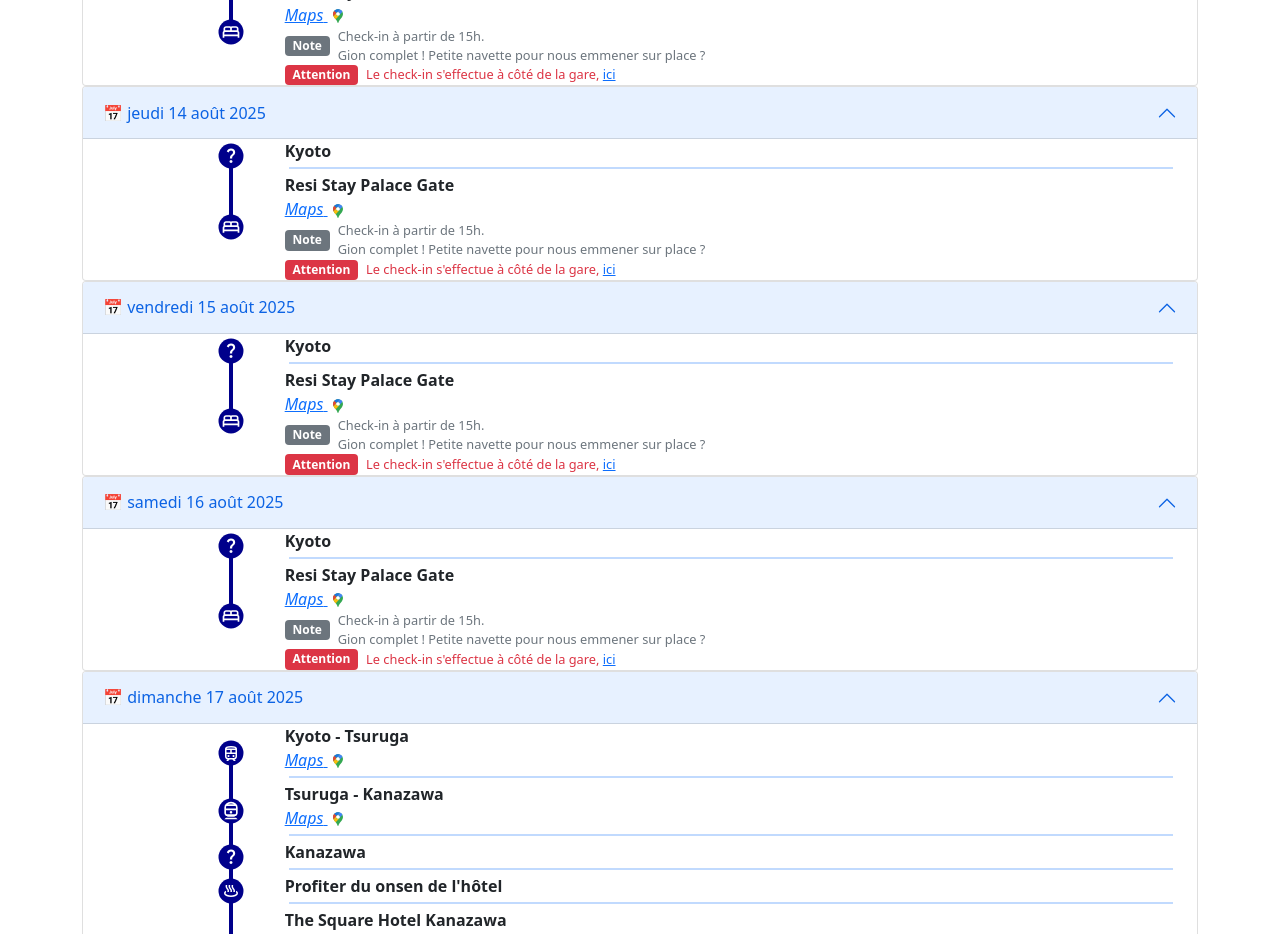
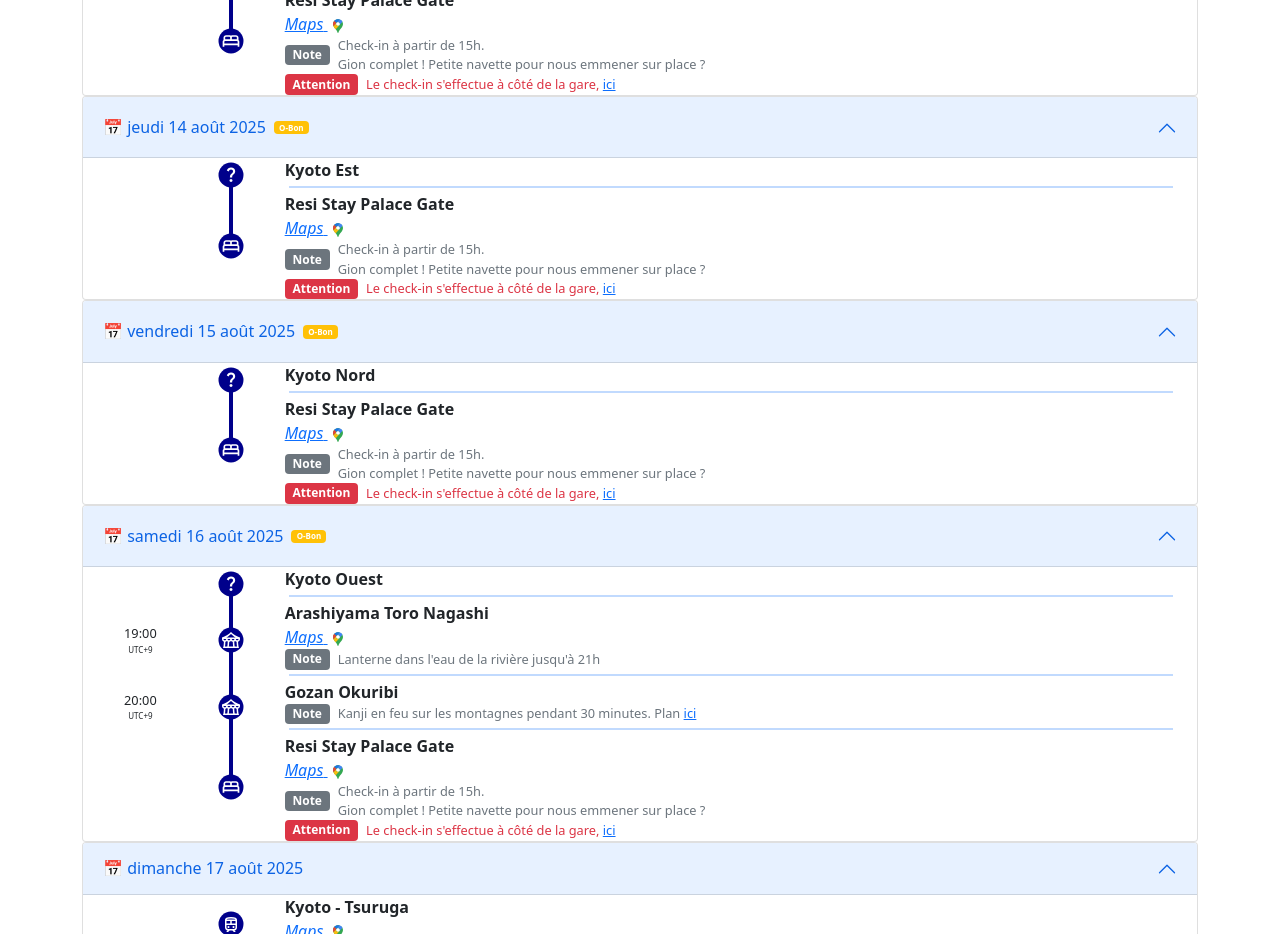
Before and after one commit to Picarros/Voyage, a SvelteKit app: page / in a window 1280 px wide. Shown: the part 2460-3394 px from the top of the page. Built offline with nearby package versions, Linux system fonts and the light colour scheme; no server answers.

Commit message:
Ajout des évènements et de ce qu'on va faire à Kyoto

```diff
--- /dev/null
+++ b/src/lib/components/Events.svelte
@@ -0,0 +1,9 @@
+<script>
+	export let events;
+</script>
+
+{#if events}
+	{#each events as event}
+		<span style="font-size: 0.5rem;" class="m-2 bg-warning badge badge-warning text-center">{event.description}</span>
+	{/each}
+{/if}
--- a/src/routes/+page.svelte
+++ b/src/routes/+page.svelte
@@ -2,6 +2,7 @@
 	import { onMount } from 'svelte';
     import { base } from '$app/paths';
 	import Calendar from '$lib/components/Calendar.svelte';
+    import Events from '$lib/components/Events.svelte';
 	import Day from '$lib/components/Day.svelte';
 
 	let data;
@@ -24,6 +25,11 @@
 		let d = new Date(date);
 		return trip?.accommodations.find((x) => new Date(x.from) <= d && d < new Date(x.to));
 	}
+
+    function getEvents(date){
+        let d = new Date(date);
+        return trip?.events.filter((x) => new Date(x.from) <= d && d <= new Date(x.to));
+    }
 </script>
 
 <div class="container">
@@ -53,6 +59,7 @@
 								aria-controls="collapse{dayIndex}"
 							>
 								<Calendar date={day.date}/>
+                                <Events events={getEvents(day.date)} />
 							</button>
 						</h2>
 						<!-- Contenu -->
--- a/static/data/data.json
+++ b/static/data/data.json
@@ -147,7 +147,7 @@
 					"steps": [
 						{
 							"type": "",
-							"title": "Kyoto"
+							"title": "Kyoto Centre / Est"
 						}
 					]
 				},
@@ -156,7 +156,7 @@
 					"steps": [
 						{
 							"type": "",
-							"title": "Kyoto"
+							"title": "Osaka"
 						}
 					]
 				},
@@ -165,7 +165,7 @@
 					"steps": [
 						{
 							"type": "",
-							"title": "Kyoto"
+							"title": "Nara"
 						}
 					]
 				},
@@ -174,7 +174,7 @@
 					"steps": [
 						{
 							"type": "",
-							"title": "Kyoto"
+							"title": "Kyoto Est"
 						}
 					]
 				},
@@ -183,17 +183,32 @@
 					"steps": [
 						{
 							"type": "",
-							"title": "Kyoto"
+							"title": "Kyoto Nord"
 						}
 					]
 				},
 				{
 					"date": "2025-08-16",
 					"steps": [
+                        {
+							"type": "",
+							"title": "Kyoto Ouest"
+						},
 						{
-							"type": "",
-							"title": "Kyoto"
-						}
+							"type": "festival",
+							"title": "Arashiyama Toro Nagashi",
+                            "time": "19:00",
+                            "utc": "+9",
+                            "address": "https://maps.app.goo.gl/FAf1aiYTM9wsCovL7",
+                            "note": "Lanterne dans l'eau de la rivière jusqu'à 21h"
+						},
+                        {
+                            "type": "festival",
+                            "title": "Gozan Okuribi",
+                            "time": "20:00",
+                            "utc": "+9",
+                            "note": "Kanji en feu sur les montagnes pendant 30 minutes. Plan <a href=\"https://gozan-okuribi.com/2022/en/top.html\" target=\"_blank\">ici</a>"
+                        }
 					]
 				},
 				{
@@ -443,7 +458,14 @@
                     "currency": "EUR",
 					"note": "Check-in à partir de 16h.<br>Envoyer une photo des passeports avec le numéro de réservation Booking (4616990782) à cette adresse mail : <a href=\"mailto:foresthouse@morijuken.co.jp\" target=\"_blank\">foresthouse@morijuken.co.jp</a>"
 				}
-			]
+			],
+            "events": [
+                {
+                    "description": "O-Bon",
+                    "from": "2025-08-13",
+                    "to": "2025-08-16"
+                }
+            ]
 		}
 	]
 }
```
